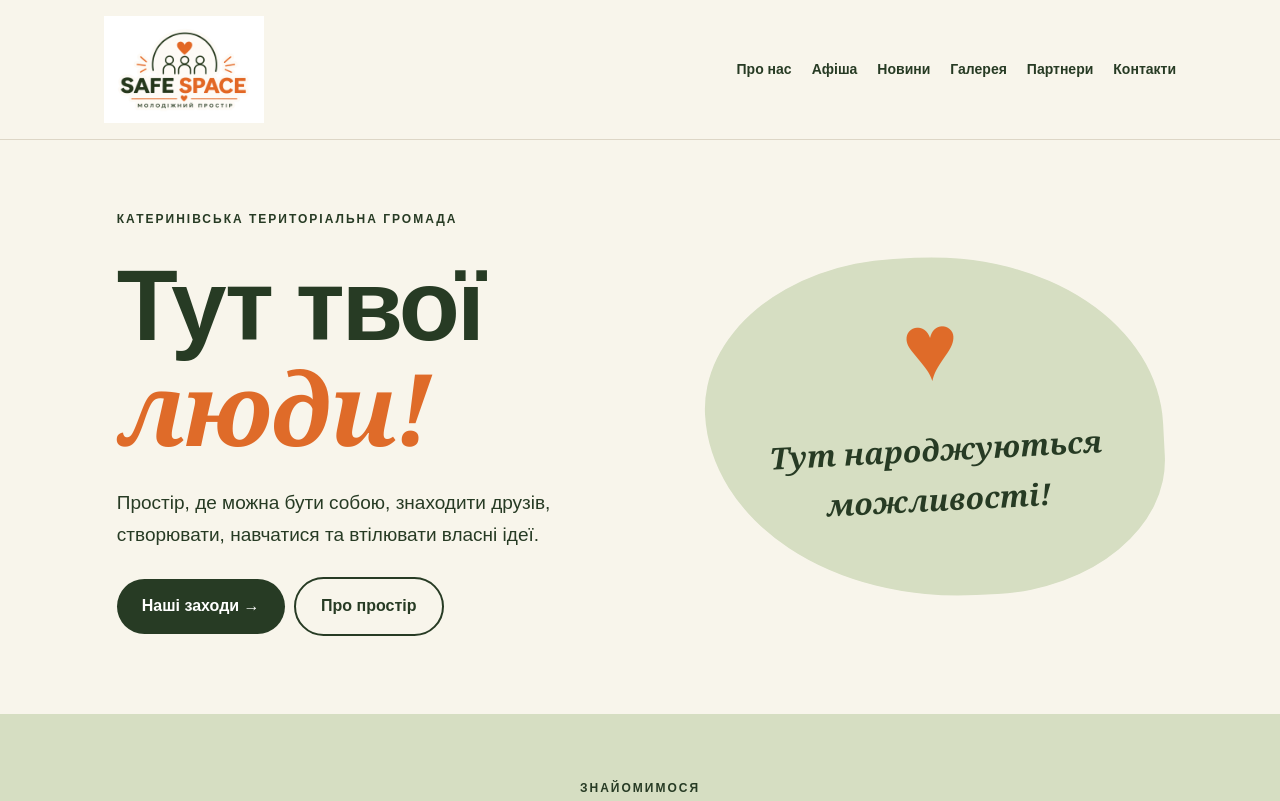
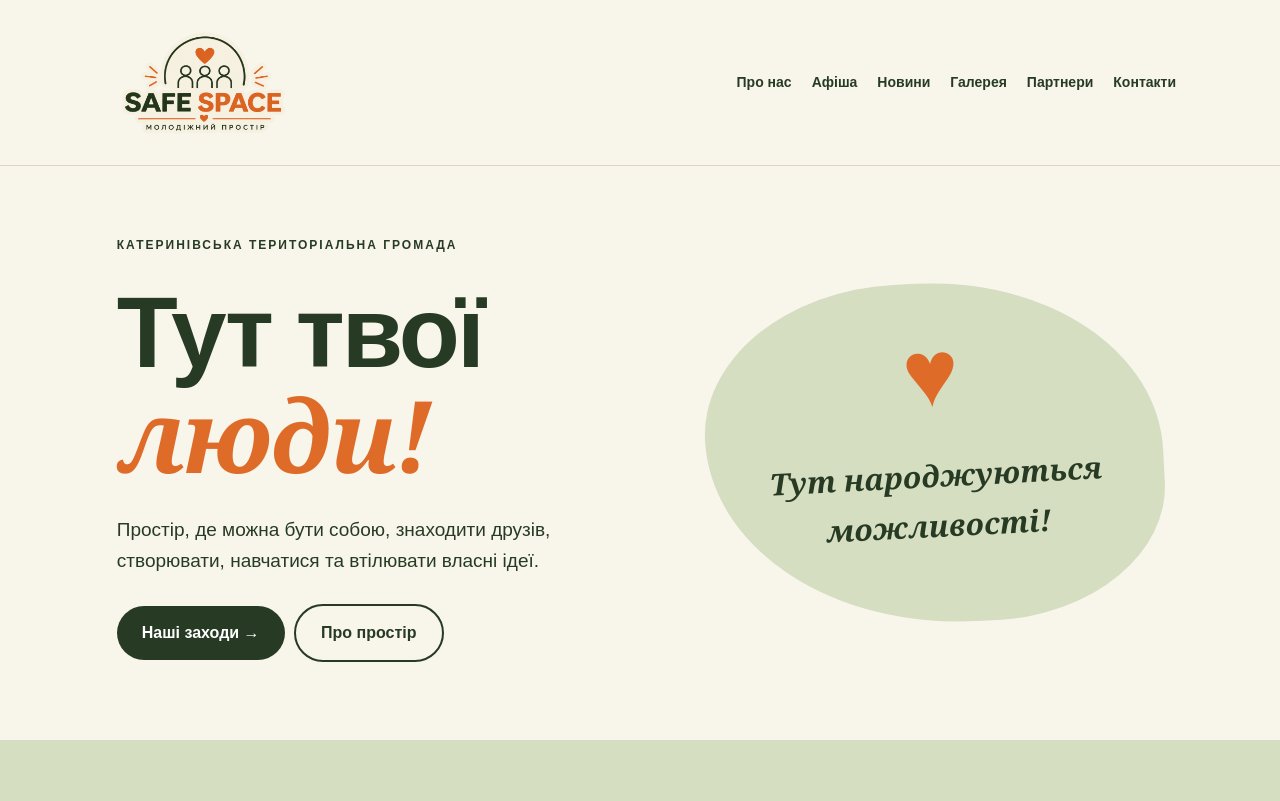
Before and after one commit to kovalbogdana87-beep/SAFE-SPACE, a plain HTML site: page index.html in a window 1280 px wide. Shown: the top 801 px of the page. Drawn offline with Linux system fonts and the light colour scheme.

Commit message:
Update index.html

```diff
--- a/index.html
+++ b/index.html
@@ -215,7 +215,7 @@ a:focus-visible, button:focus-visible {
 <header>
   <div class="navigation">
     <a class="logo" href="#home">
-     <img src="logo.jpg" alt="SAFE SPACE" style="width:160px; height:auto; display:block;">
+    <img src="logo.jpg" alt="SAFE SPACE" style="width:200px; height:auto; display:block; mix-blend-mode:multiply;">
     </a>
     <button class="menu" id="menuButton"
       aria-label="Відкрити меню"
```
